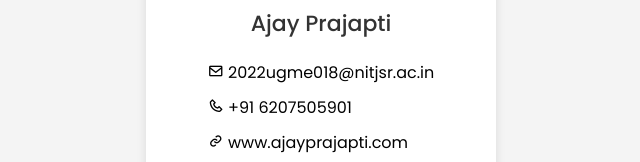
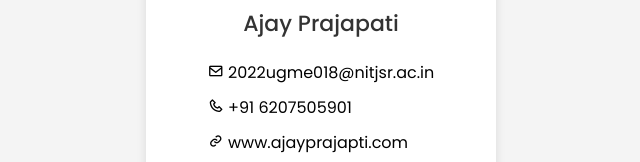
Before and after one commit to dwyifgiuaqeu/Profile-, a plain HTML site: page index.html in a window 1280 px wide. Shown: the part 352-514 px from the top of the page, 319-959 px from the left. Drawn offline with nearby package versions, Linux system fonts and the light colour scheme.

Commit message:
Update index.html

```diff
--- a/index.html
+++ b/index.html
@@ -17,7 +17,7 @@
       </div>
 
       <div class="text-data">
-        <span class="name">Ajay Prajapti</span>
+        <span class="name">Ajay Prajapati</span>
       </div>
       <div class="details">
         <ul>
```
